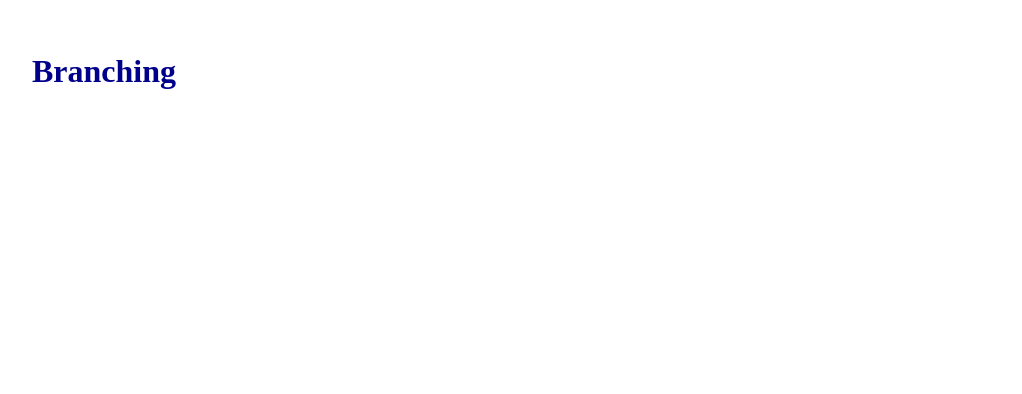
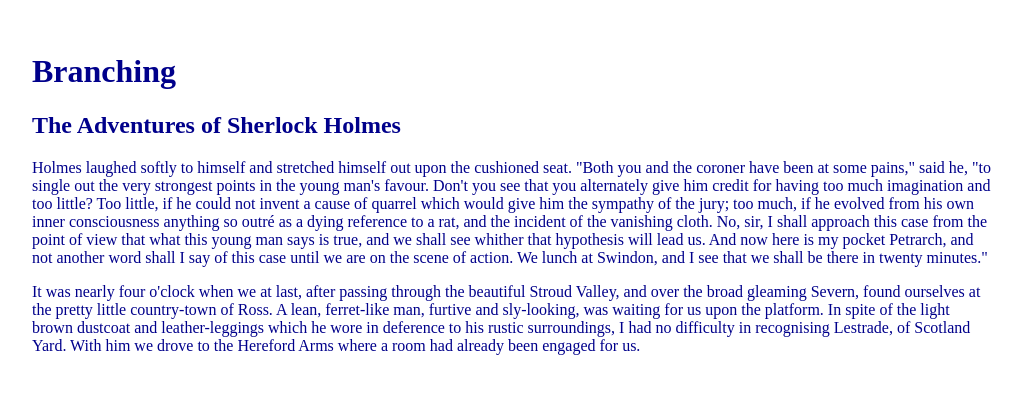
Before and after one commit to RVCC-IDMX/branching-idmxstudent, a plain HTML site: page index.html in a window 1280 px wide. Shown: the whole page, without its empty margins (128-1150 px from the left). Drawn offline with Linux system fonts and the light colour scheme.

Commit message:
add The Adventures of Sherlock Holmes

```diff
--- a/index.html
+++ b/index.html
@@ -8,5 +8,33 @@
   </head>
   <body>
     <h1>Branching</h1>
+    <h2>The Adventures of Sherlock Holmes</h2>
+
+    <p>
+      Holmes laughed softly to himself and stretched himself out upon the
+      cushioned seat. "Both you and the coroner have been at some pains," said
+      he, "to single out the very strongest points in the young man's favour.
+      Don't you see that you alternately give him credit for having too much
+      imagination and too little? Too little, if he could not invent a cause of
+      quarrel which would give him the sympathy of the jury; too much, if he
+      evolved from his own inner consciousness anything so outré as a dying
+      reference to a rat, and the incident of the vanishing cloth. No, sir, I
+      shall approach this case from the point of view that what this young man
+      says is true, and we shall see whither that hypothesis will lead us. And
+      now here is my pocket Petrarch, and not another word shall I say of this
+      case until we are on the scene of action. We lunch at Swindon, and I see
+      that we shall be there in twenty minutes."
+    </p>
+
+    <p>
+      It was nearly four o'clock when we at last, after passing through the
+      beautiful Stroud Valley, and over the broad gleaming Severn, found
+      ourselves at the pretty little country-town of Ross. A lean, ferret-like
+      man, furtive and sly-looking, was waiting for us upon the platform. In
+      spite of the light brown dustcoat and leather-leggings which he wore in
+      deference to his rustic surroundings, I had no difficulty in recognising
+      Lestrade, of Scotland Yard. With him we drove to the Hereford Arms where a
+      room had already been engaged for us.
+    </p>
   </body>
 </html>
```
